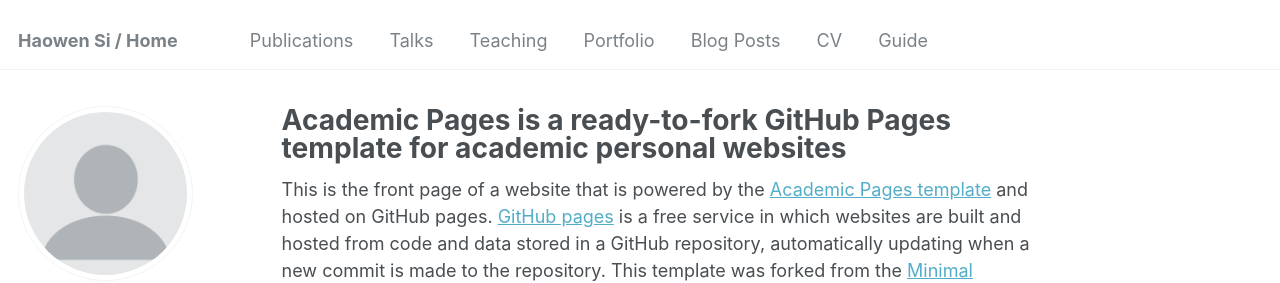
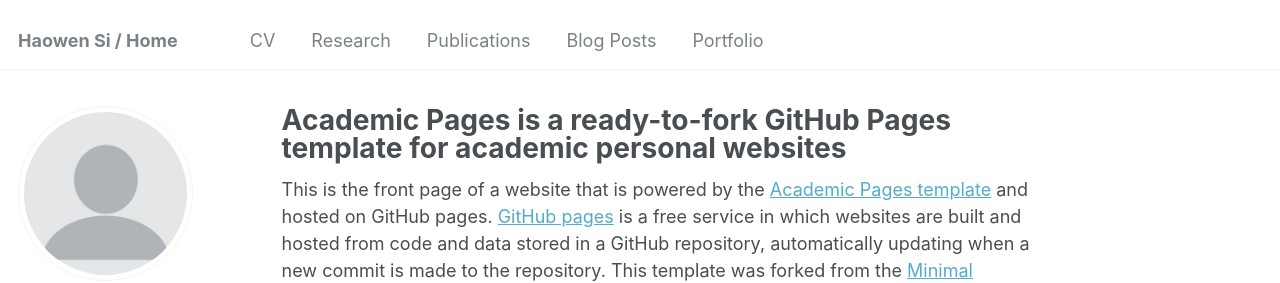
Before and after one commit to HW-SI/HW-SI.github.io, a Jekyll site: the page built from _pages/about.md, in a window 1280 px wide. Shown: the top 283 px of the page. Built offline with Jekyll 4.4.1, drawn with Linux system fonts in a browser that asks for light colours.

Commit message:
Update navigation.yml

```diff
--- a/_data/navigation.yml
+++ b/_data/navigation.yml
@@ -5,23 +5,17 @@
 # prevent it from being included in the site.
 
 main:
+  - title: "CV"
+    url: /cv/
+
+  - title: "Research"
+    url: /talks/
+
   - title: "Publications"
     url: /publications/
-
-  - title: "Talks"
-    url: /talks/
-
-  - title: "Teaching"
-    url: /teaching/
-
-  - title: "Portfolio"
-    url: /portfolio/
 
   - title: "Blog Posts"
     url: /year-archive/
 
-  - title: "CV"
-    url: /cv/
-
-  - title: "Guide"
-    url: /markdown/
+  - title: "Portfolio"
+    url: /portfolio/
```
